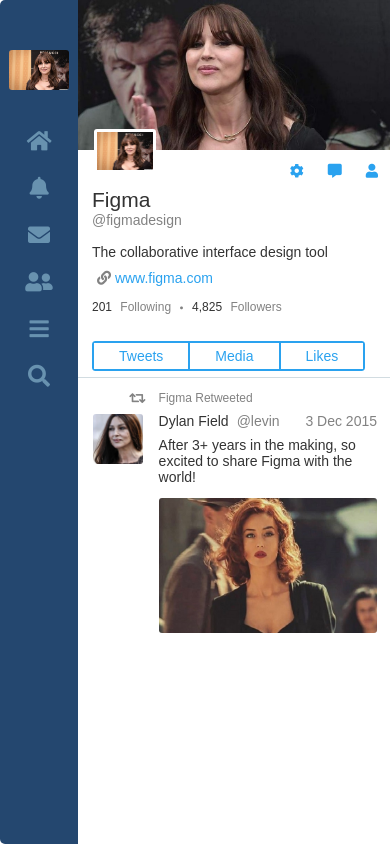
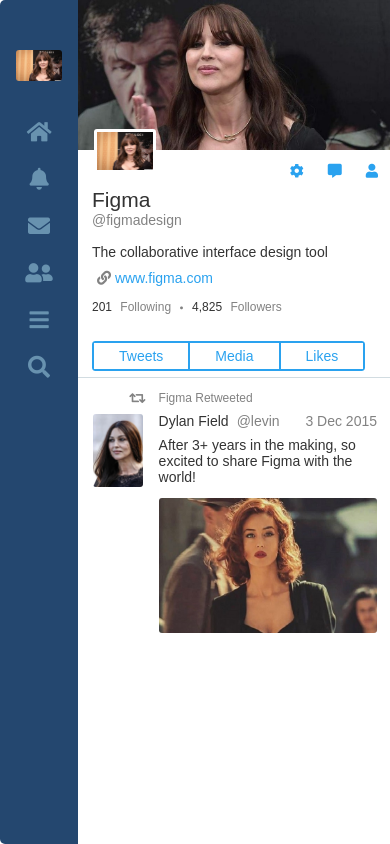
Before and after one commit to Guru4741/twitter, a plain HTML site: page index.html in a window 390 px wide. Drawn offline with Linux system fonts and the light colour scheme.

Commit message:
fix: Made Profile Images Resposive
Makes Profile Images in Sidebar Navigation Menu
and User's Posted responsive

```diff
--- a/style.css
+++ b/style.css
@@ -22,7 +22,7 @@
 
 .twitter__img {
     border-radius: 3px;
-    width: 60px;
+    width: 60%;
     margin-top: 50px;
 }
 
@@ -202,8 +202,9 @@
 
 .twitter-tweets__img {
     margin-top: 0;
-    width: 50px;
-    height: 50px;
+    width: 50%;
+    min-width: 50px;
+    /* height: 50px; */
     object-fit: cover;
 }
 
```
